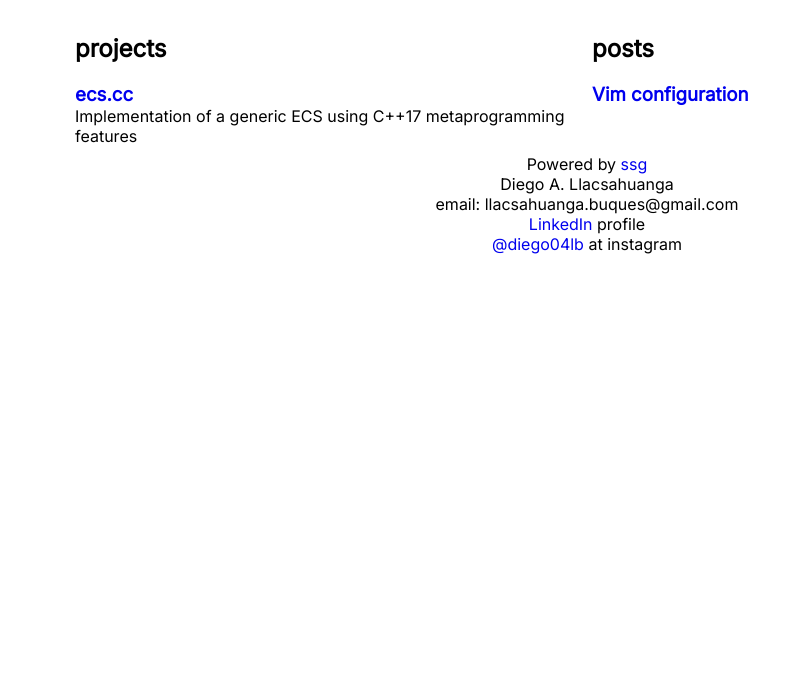
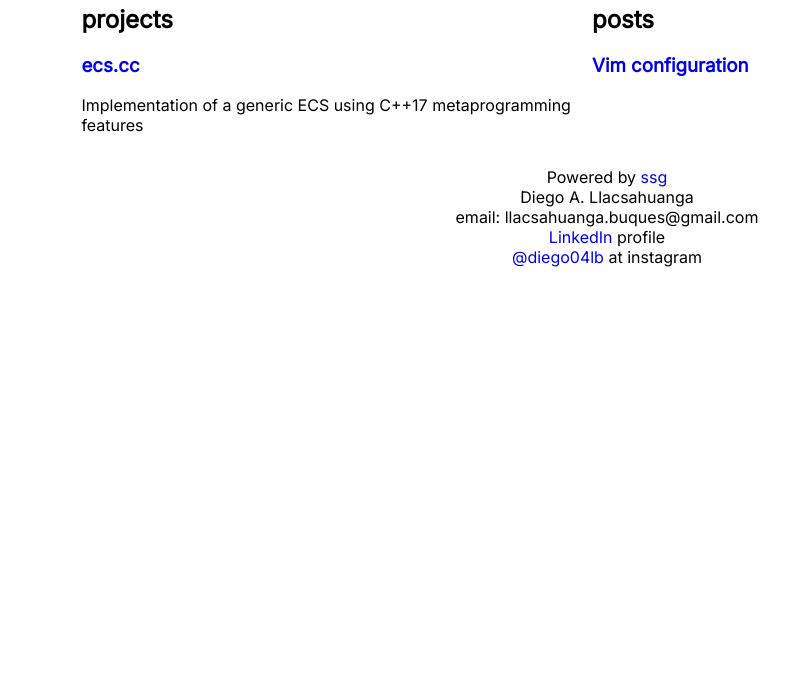
Before and after one commit to cerofour/cerofour.github.io, a plain HTML site: page docs/index.html in a window 1280 px wide. Shown: the part 105-800 px from the top of the page, without its empty margins (53-842 px from the left). Drawn offline with Linux system fonts and the light colour scheme.

Commit message:
fixed some things

```diff
--- a/docs/index.html
+++ b/docs/index.html
@@ -19,10 +19,10 @@
 			</div>
 		</div>
 
-		<div class="content-container">
-			<div class="content">
+		<div class="menu-container">
+			<div class="menu">
 				<div class="projects-container">
-					<h2>projects</h2><br>
+					<h2>projects</h2>
 
 					<h3><a href="http://github.com/cerofour/ecs.cc">
 							ecs.cc
@@ -32,7 +32,7 @@
 					</p>
 				</div>
 				<div class="posts-container">
-					<h2>posts</h2><br>
+					<h2>posts</h2>
 
 					<h3><a href="/vimconfig.html">
 							Vim configuration
--- a/docs/style.css
+++ b/docs/style.css
@@ -17,8 +17,9 @@ a:hover {
 }
 
 * {
-	margin: 0px;
+	/* margin: 0px;
 	padding: 0px;
+	*/
 	box-sizing: border-box;
     font-family: 'Inter', sans-serif;
 	/* border: 1px solid red; */
@@ -29,7 +30,6 @@ code {
 }
 
 .navbar-container {
-	margin: 50px 0;
 	display: flex;
 	justify-content: center;
 }
@@ -49,33 +49,36 @@ code {
 	margin-right: auto;
 }
 
-.content-container {
+.menu-container {
 	display: flex;
 	justify-content: center;
 }
 
-.content {
+.menu {
 	display: flex;
 	width: 80%;
-	justify-content: space-between;
 }
 
-.content div {
+.menu div {
 	width: 100%;
-}
-
-.content p {
-	margin-bottom: 8px;
 }
 
 .projects-container {
 	margin-right: 10px;
 }
 
-.footer-container ul {
-	list-style: none;
+.content {
+	width: 80%;
+	margin: auto;
+}
+
+.content {
+	box-sizing: content-box;
+	padding: auto;
+	margin: auto;
 }
 
 .footer-list {
+	list-style: none;
 	text-align: center;
 }
--- a/src/style.css
+++ b/src/style.css
@@ -17,8 +17,9 @@ a:hover {
 }
 
 * {
-	margin: 0px;
+	/* margin: 0px;
 	padding: 0px;
+	*/
 	box-sizing: border-box;
     font-family: 'Inter', sans-serif;
 	/* border: 1px solid red; */
@@ -29,7 +30,6 @@ code {
 }
 
 .navbar-container {
-	margin: 50px 0;
 	display: flex;
 	justify-content: center;
 }
@@ -49,33 +49,36 @@ code {
 	margin-right: auto;
 }
 
-.content-container {
+.menu-container {
 	display: flex;
 	justify-content: center;
 }
 
-.content {
+.menu {
 	display: flex;
 	width: 80%;
-	justify-content: space-between;
 }
 
-.content div {
+.menu div {
 	width: 100%;
-}
-
-.content p {
-	margin-bottom: 8px;
 }
 
 .projects-container {
 	margin-right: 10px;
 }
 
-.footer-container ul {
-	list-style: none;
+.content {
+	width: 80%;
+	margin: auto;
+}
+
+.content {
+	box-sizing: content-box;
+	padding: auto;
+	margin: auto;
 }
 
 .footer-list {
+	list-style: none;
 	text-align: center;
 }
```
Also changed, not shown: docs/vimconfig.html (+7 -1 lines), src/_footer.html (+5 -1 lines), src/_header.html (+2 -0 lines), 1 other file.
